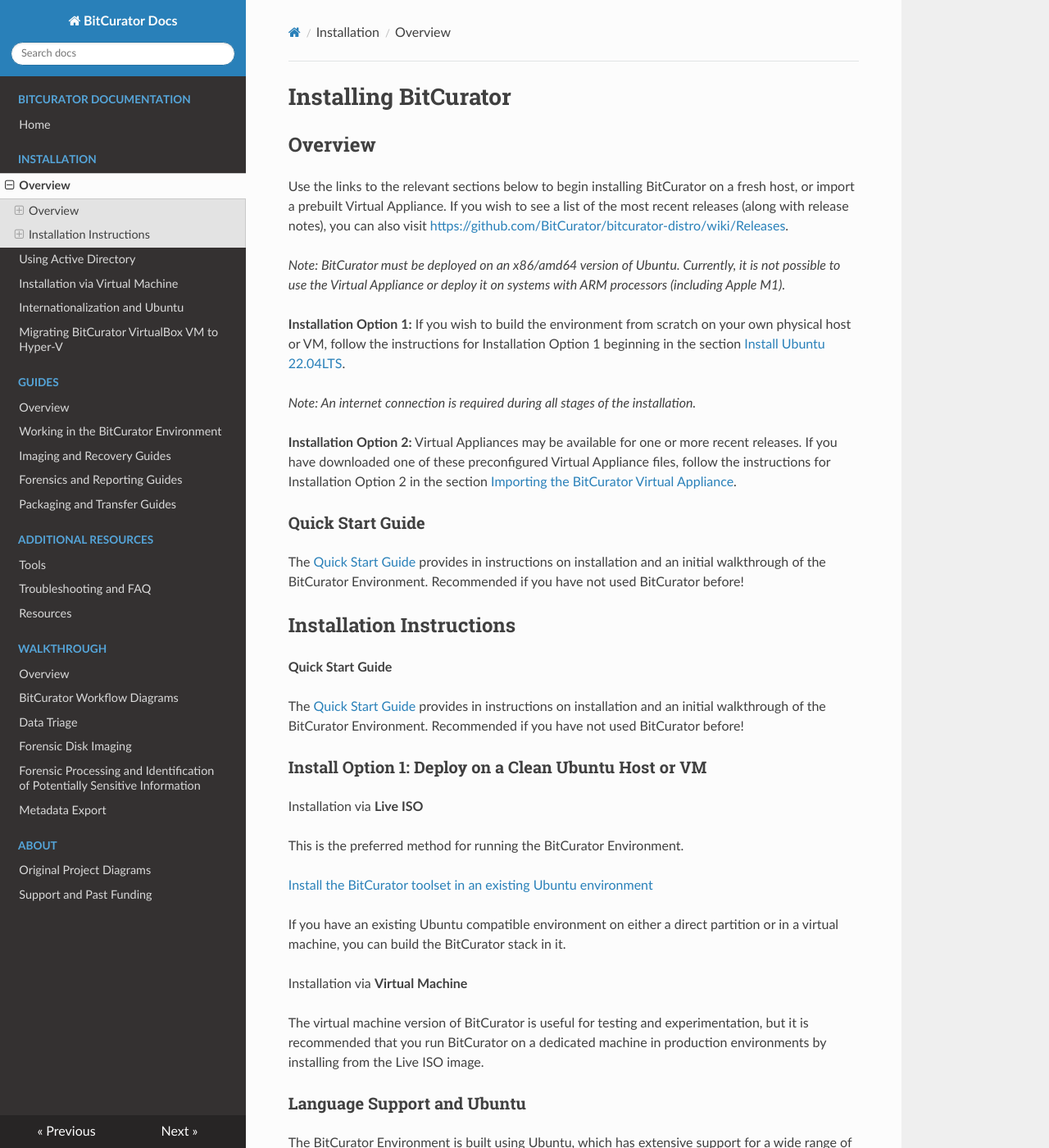
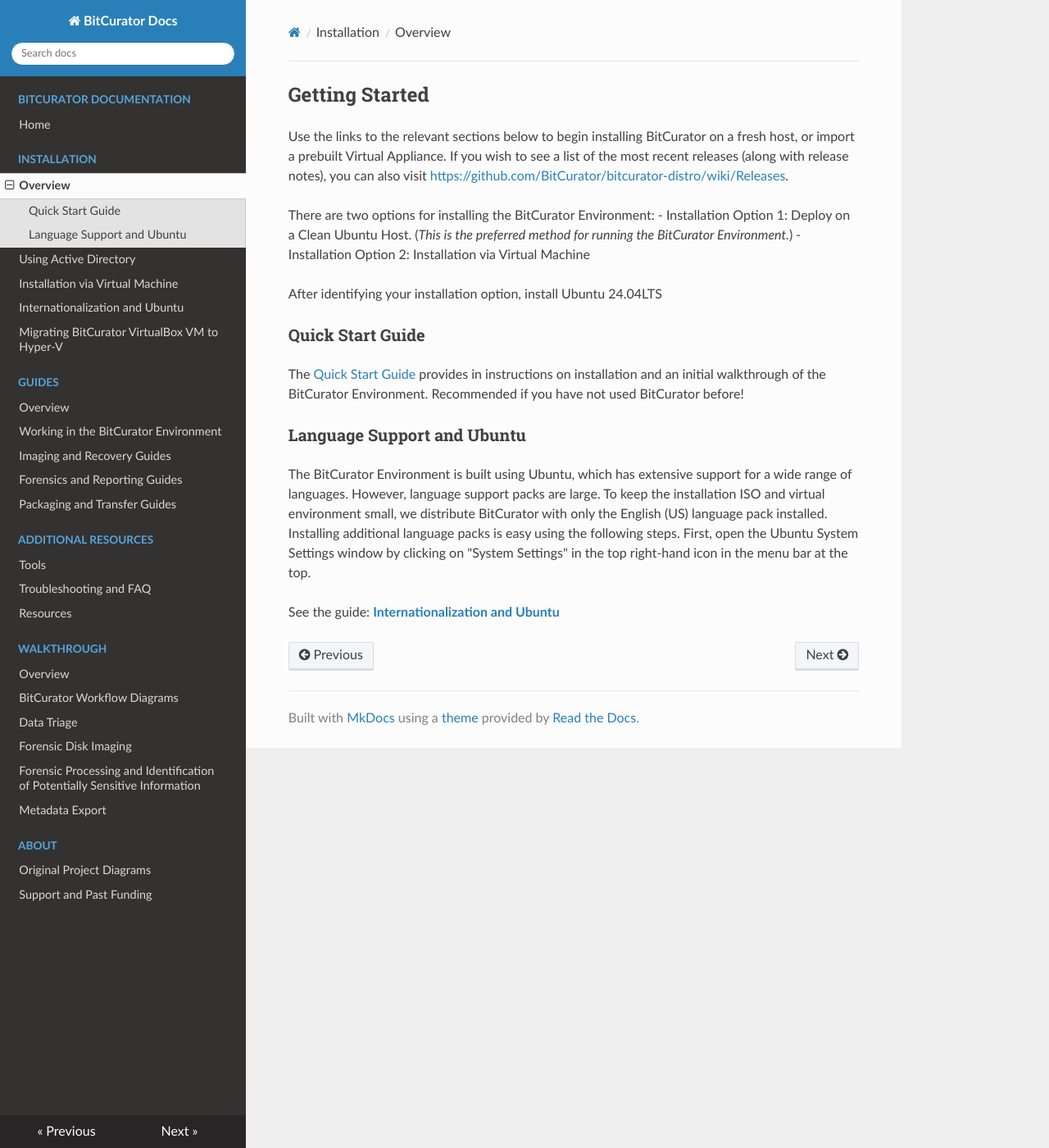
Before and after one commit to BitCurator/documentation, an MkDocs documentation site: the page built from docs/Installing BitCurator/Installing BitCurator.md, in a window 1280 px wide and 1400 px high. Shown: the whole window at 82% size. Built offline with MkDocs 1.6.1, drawn with Linux system fonts in a browser that asks for light colours; nearby versions of some CDN libraries.

Commit message:
Update Installing BitCurator.md

```diff
--- a/docs/Installing BitCurator/Installing BitCurator.md
+++ b/docs/Installing BitCurator/Installing BitCurator.md
@@ -1,50 +1,16 @@
-Installing BitCurator
-=====================
-
-## Overview
+## Getting Started
 Use the links to the relevant sections below to begin installing BitCurator on a fresh host, or import a prebuilt Virtual Appliance. If you wish to see a list of the most recent releases (along with release notes), you can also visit [https://github.com/BitCurator/bitcurator-distro/wiki/Releases](https://github.com/BitCurator/bitcurator-distro/wiki/Releases).
 
-_Note: BitCurator must be deployed on an x86/amd64 version of Ubuntu. Currently, it is not possible to use the Virtual Appliance or deploy it on systems with ARM processors (including Apple M1)._
+There are two options for installing the BitCurator Environment:
+ - Installation Option 1: Deploy on a Clean Ubuntu Host. (_This is the preferred method for running the BitCurator Environment._)
+ - Installation Option 2: Installation via Virtual Machine
 
-**Installation Option 1:** If you wish to build the environment from scratch on your own physical host or VM, follow the instructions for Installation Option 1 beginning in the section [Install Ubuntu 22.04LTS](https://github.com/BitCurator/bitcurator-distro/wiki/BitCurator-Quick-Start-Guide#install-ubuntu-2204lts).
-
-_Note: An internet connection is required during all stages of the installation._
-
-**Installation Option 2:** Virtual Appliances may be available for one or more recent releases. If you have downloaded one of these preconfigured Virtual Appliance files, follow the instructions for Installation Option 2 in the section [Importing the BitCurator Virtual Appliance](https://github.com/BitCurator/bitcurator-distro/wiki/BitCurator-Quick-Start-Guide#importing-the-bitcurator-virtual-appliance).
-
+After identifying your installation option, install Ubuntu 24.04LTS
 
 ### Quick Start Guide
-
 The [Quick Start Guide](https://github.com/BitCurator/bitcurator-distro/wiki/Releases#quickstart-guide) provides in instructions on installation and an initial walkthrough of the BitCurator Environment. Recommended if you have not used BitCurator before!
 
-
-
-## Installation Instructions
-
-**Quick Start Guide**
-
-The[ Quick Start Guide](https://github.com/BitCurator/bitcurator-distro/wiki/Releases#quickstart-guide) provides in instructions on installation and an initial walkthrough of the BitCurator Environment. Recommended if you have not used BitCurator before!
-
-
-### Install Option 1: Deploy on a Clean Ubuntu Host or VM
-
-Installation via **Live ISO**
-
-This is the preferred method for running the BitCurator Environment.
-
-[Install the BitCurator toolset in an existing Ubuntu environment](https://github.com/bitcurator/bitcurator-distro-salt)
-
-If you have an existing Ubuntu compatible environment on either a direct partition or in a virtual machine, you can build the BitCurator stack in it.
-
-Installation via **Virtual Machine**
-
-The virtual machine version of BitCurator is useful for testing and experimentation, but it is recommended that you run BitCurator on a dedicated machine in production environments by installing from the Live ISO image.
-
-
 ### Language Support and Ubuntu
-
 The BitCurator Environment is built using Ubuntu, which has extensive support for a wide range of languages. However, language support packs are large. To keep the installation ISO and virtual environment small, we distribute BitCurator with only the English (US) language pack installed. Installing additional language packs is easy using the following steps. First, open the Ubuntu System Settings window by clicking on "System Settings" in the top right-hand icon in the menu bar at the top.
 
-
-
 See the guide: **[Internationalization and Ubuntu](/documentation/BitCurator Environment/Installing BitCurator/Internationalization and Ubuntu)**
```
